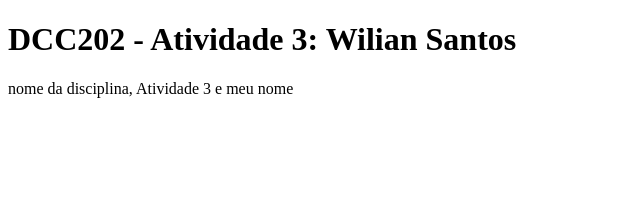
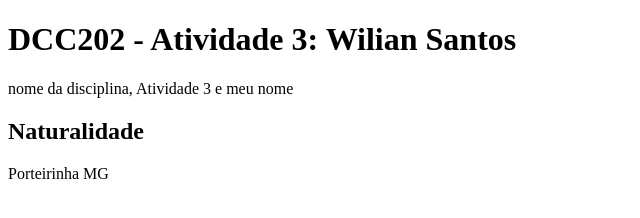
Before and after one commit to ufjf-dcc202/ufjf-dcc202-2023-3-a-atv3-Wilian2012, a website: page index.html in a window 1280 px wide. Shown: the whole page, without its empty margins (0-640 px from the left). Drawn offline with Linux system fonts and the light colour scheme.

Commit message:
adiciona uma seção com paragrafo

```diff
--- a/index.html
+++ b/index.html
@@ -9,6 +9,10 @@
     <main>
        <h1>DCC202 - Atividade 3: Wilian Santos</h1>
         <p>nome da disciplina, Atividade 3 e meu nome</p>
+        <section>
+            <h2>Naturalidade</h2>
+            <p>Porteirinha MG</p>
+        </section>
     </main>
 </body>
 </html>
```
